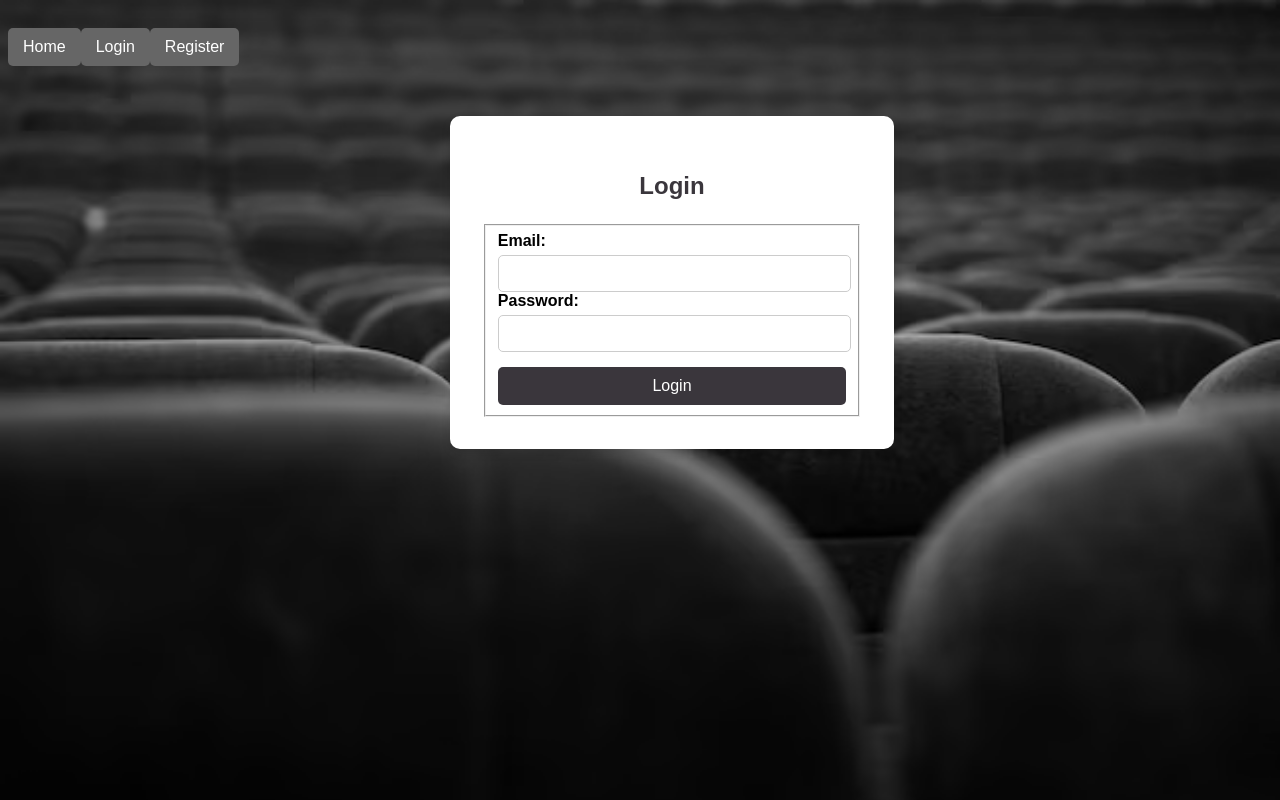
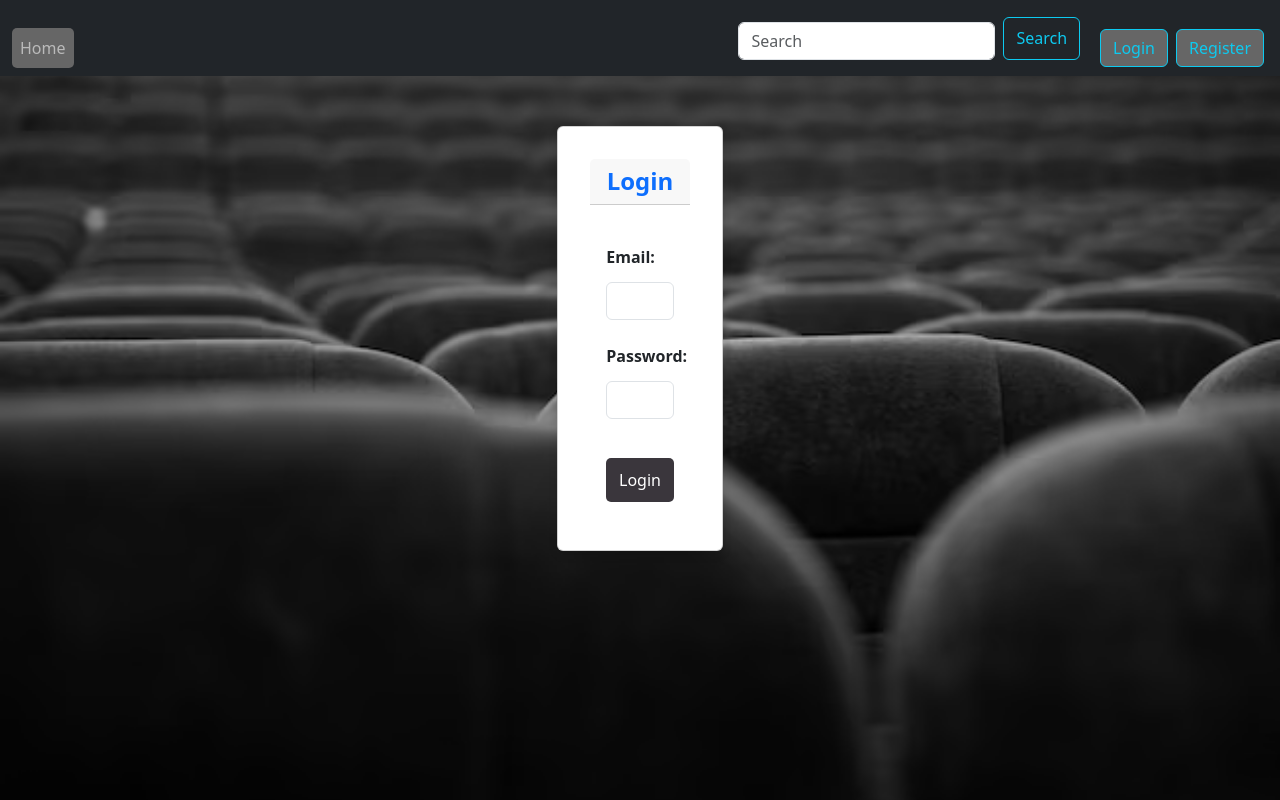
Before and after one commit to LeighVirrey/Myggblomster, a React (Create React App) app in the folder front-end/: page /login in a window 1280 px wide. Built offline with nearby package versions, Linux system fonts and the light colour scheme.

Commit message:
navbar updates.

```diff
--- a/front-end/src/components/navbar/navbar.js
+++ b/front-end/src/components/navbar/navbar.js
@@ -12,19 +12,43 @@ function NavBar() {
     };
 
     return (
-        <nav className="navbar navbar-dark bg-dark p-3 justify-content-end">
+        <nav className="navbar navbar-expand-lg navbar-dark bg-dark">
             <div className="container-fluid">
-                <div className="d-flex ms-auto">
-                    <a className="nav-item nav-link text-white mx-2" href="/">Home</a>
-                    {!userId ? (
-                        <>
-                            <a className="nav-item nav-link text-white mx-2" href="/login">Login</a>
-                            <a className="nav-item nav-link text-white mx-2" href="/register">Register</a>
-                        </>
-                    ) : (
+                <button
+                    className="navbar-toggler"
+                    type="button"
+                    data-bs-toggle="collapse"
+                    data-bs-target="#navbarColor01"
+                    aria-controls="navbarColor01"
+                    aria-expanded="false"
+                    aria-label="Toggle navigation"
+                >
+                    <span className="navbar-toggler-icon"></span>
+                </button>
 
-                        <button className="btn btn-danger" onClick={handleLogout}>Logout</button>
-                    )}
+                <div className="collapse navbar-collapse" id="navbarColor01">
+                    <ul className="navbar-nav me-auto">
+                        <li className="nav-item active">
+                            <Link className="nav-link" to="/">Home</Link>
+                        </li>
+
+                    </ul>
+
+                    <form className="d-flex">
+                        <input className="form-control me-2" type="search" placeholder="Search" aria-label="Search" />
+                        <button className="btn btn-outline-info" type="submit">Search</button>
+                    </form>
+
+                    <div className="d-flex ms-3">
+                        {!userId ? (
+                            <>
+                                <Link className="btn btn-outline-info mx-1" to="/login">Login</Link>
+                                <Link className="btn btn-outline-info mx-1" to="/register">Register</Link>
+                            </>
+                        ) : (
+                            <button className="btn btn-danger mx-1" onClick={handleLogout}>Logout</button>
+                        )}
+                    </div>
                 </div>
             </div>
         </nav>
--- a/front-end/src/index.js
+++ b/front-end/src/index.js
@@ -10,6 +10,9 @@ import UserPage from './components/profile/UsersPage';
 import Register from './components/register/register'
 import Login from './components/login/login';
 import UserProfile from './components/userProfile/userProfile'
+import 'bootstrap/dist/css/bootstrap.min.css';
+import 'bootstrap/dist/js/bootstrap.bundle.min.js';
+
 const BrowserRouter = createBrowserRouter([
   {
     path : '/',
```
